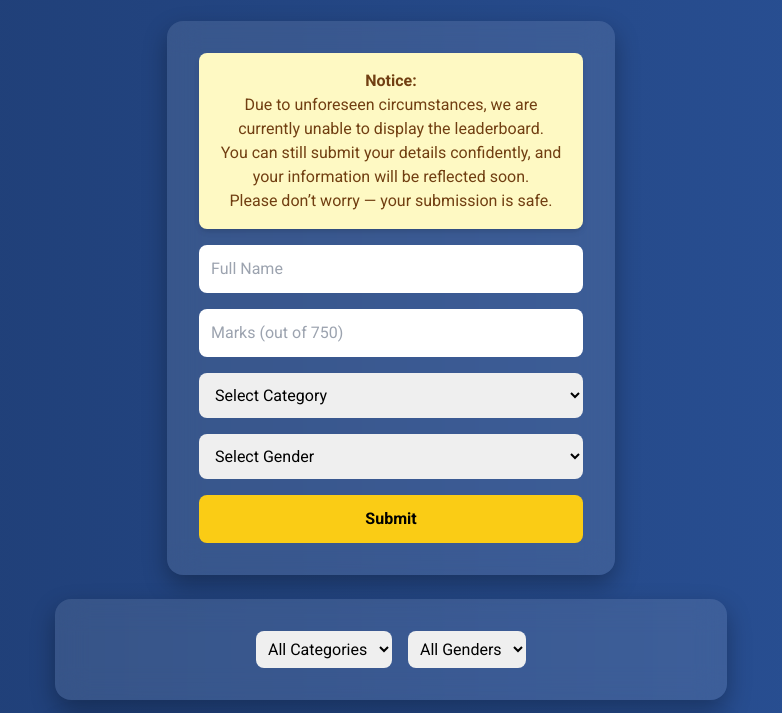
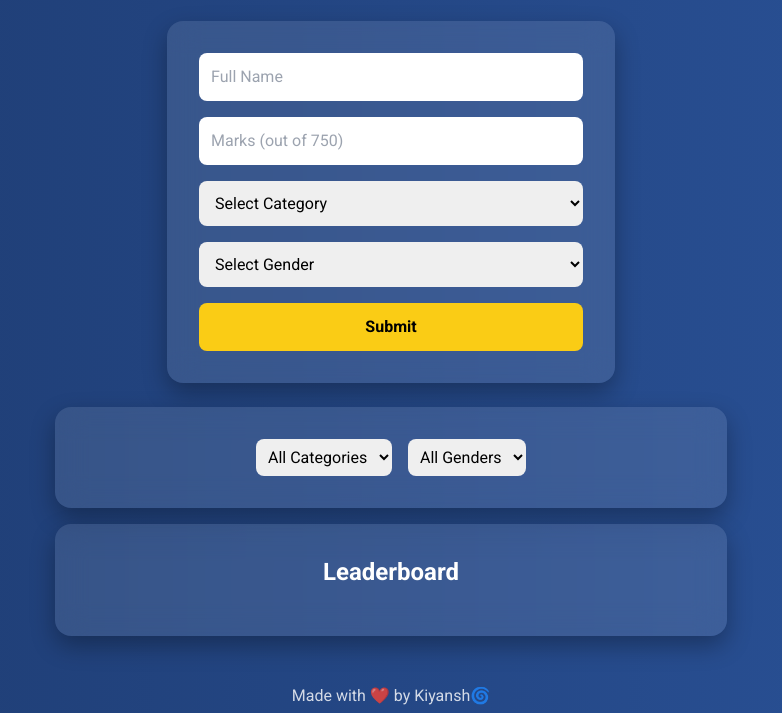
Before and after one commit to kiyansh07/BHU-BCom, a plain HTML site: page index.html in a window 1280 px wide. Shown: the part 63-776 px from the top of the page, without its empty margins (249-1031 px from the left). Drawn offline with nearby package versions, Linux system fonts and the light colour scheme; no server answers.

Commit message:
Update index.html

```diff
--- a/index.html
+++ b/index.html
@@ -52,12 +52,6 @@
 
   <!-- Input Form -->
   <div class="card w-full max-w-md mb-6">
-    <div class="mb-4 p-4 bg-yellow-100 text-yellow-900 rounded-lg shadow-md text-center">
-  <strong>Notice:</strong><br>
-  Due to unforeseen circumstances, we are currently unable to display the leaderboard.<br>
-  You can still submit your details confidently, and your information will be reflected soon.<br>
-  Please don’t worry — your submission is safe.
-</div>
     <form id="studentForm" class="flex flex-col gap-4">
       <input type="text" id="name" placeholder="Full Name" required
         class="p-3 rounded-lg text-black focus:outline-none">
@@ -124,7 +118,6 @@
       appId: "1:104615584340:web:3b69e4b92ae1ed293cc3c1"
     };
 
-    // Initialize Firebase (v8)
     firebase.initializeApp(firebaseConfig);
     const db = firebase.firestore();
 
@@ -133,7 +126,7 @@
     const filterCategory = document.getElementById("filterCategory");
     const filterGender = document.getElementById("filterGender");
 
-    // Submit data to a DIFFERENT collection (for B.Com)
+    // Save submissions with approved: false (hidden until you approve)
     form.addEventListener("submit", async (e) => {
       e.preventDefault();
       const name = document.getElementById("name").value.trim();
@@ -143,7 +136,7 @@
 
       if (!name || !marks || !category || !gender) return;
 
-      db.collection("bcom_students").add({
+      await db.collection("bcom_students").add({
         name,
         marks,
         category,
@@ -153,6 +146,7 @@
       form.reset();
     });
 
+    // Real-time leaderboard (only approved entries)
     function startRealTimeLeaderboard() {
       let query = db.collection("bcom_students").where("approved", "==", true);
 
```
Lines whose indentation alone changed are shown as unchanged.
